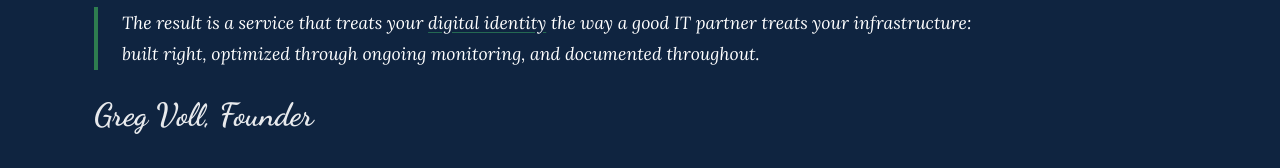
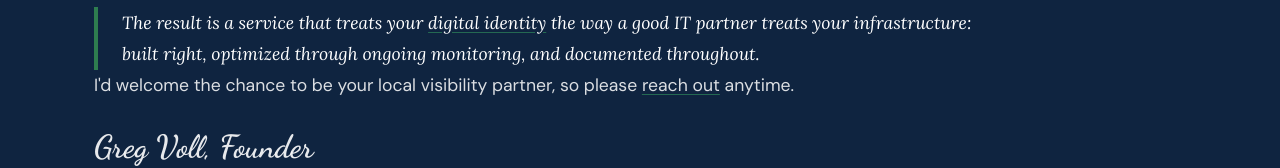
Before and after one commit to gvoll/PeaksLocal, a React (Vite) app: page /about in a window 1280 px wide. Shown: the part 563-731 px from the top of the page. Built offline with nearby package versions, Linux system fonts and the light colour scheme; no server answers; what @contentful/rich-text-types would draw is missing.

Commit message:
Add closing line before the founder signature, linking to Contact
'I'd welcome the chance to be your local visibility partner, so please
reach out anytime' -- first-person to stay consistent with the signed
section, and turns the sign-off into a soft CTA rather than just a name.

```diff
--- a/src/components/About.jsx
+++ b/src/components/About.jsx
@@ -76,8 +76,12 @@ export default function About() {
             The result is a service that treats your <Link to="/faq#what-is-digital-identity" style={faqLink}>digital identity</Link> the way a good IT partner treats your infrastructure: built right, optimized through ongoing monitoring, and documented throughout.
           </blockquote>
 
+          <p className="about-mindset-body reveal reveal-delay-4" style={{ marginBottom: 0 }}>
+            I'd welcome the chance to be your local visibility partner, so please <Link to="/contact" style={faqLink}>reach out</Link> anytime.
+          </p>
+
           <p
-            className="reveal reveal-delay-4"
+            className="reveal reveal-delay-5"
             style={{
               fontFamily: "'Dancing Script', cursive",
               fontSize: '2rem',
```
